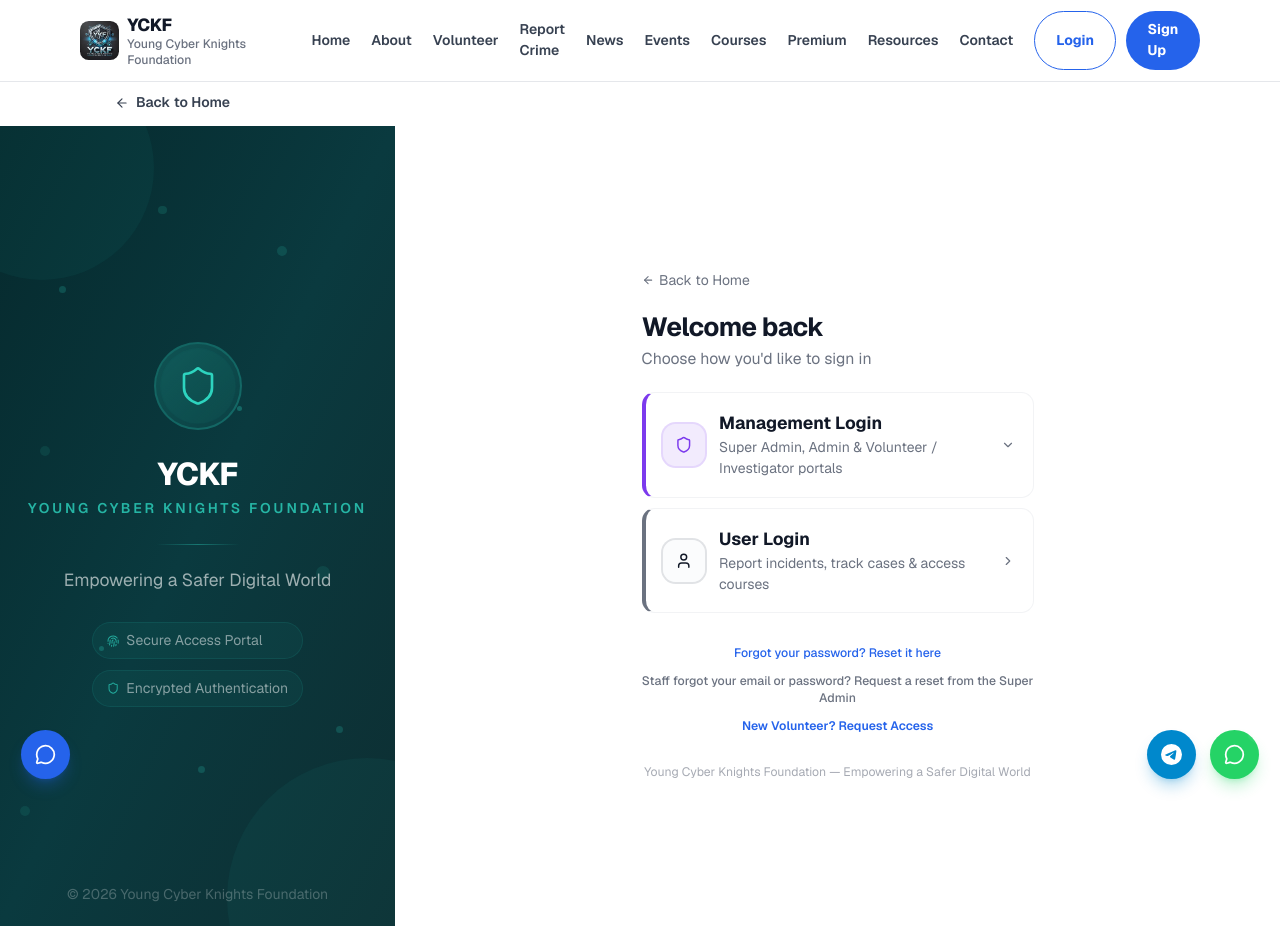
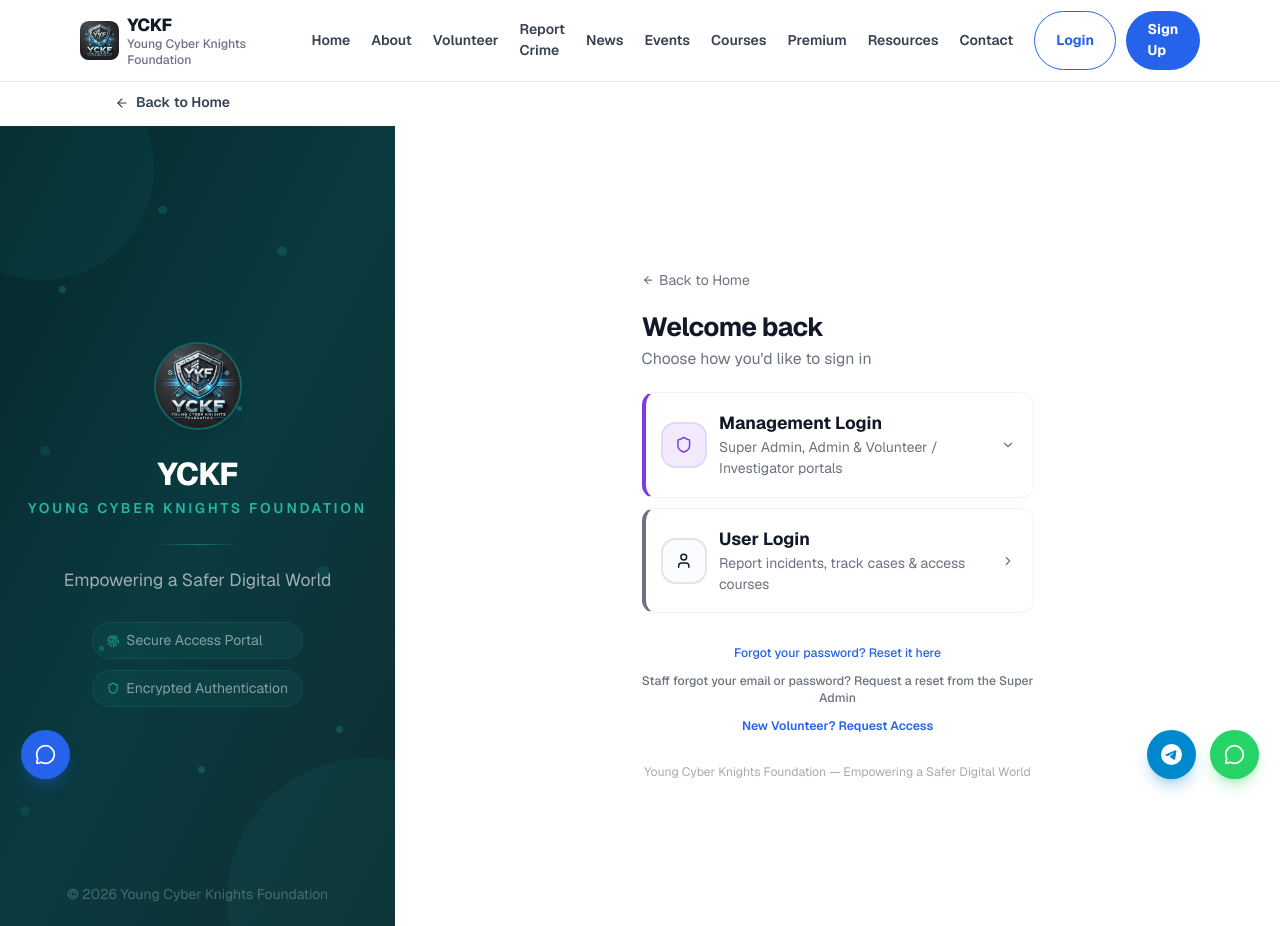
Before and after one commit to 123cyberstudent/yckf-platform, a Next.js app in the folder dashboard/: page /login in a window 1280 px wide. Built offline with nearby package versions, Linux system fonts and the light colour scheme.

Commit message:
feat(dashboard): use company logo across login, sidebar, site nav, and landing page

```diff
--- a/dashboard/app/page.tsx
+++ b/dashboard/app/page.tsx
@@ -440,7 +440,7 @@ export default function Page() {
         <footer className="border-t border-gray-200 bg-[#F8FAFC]">
           <div className="mx-auto flex max-w-7xl flex-col items-center gap-6 px-6 py-12 sm:flex-row sm:justify-between sm:px-10">
             <div className="flex items-center gap-3">
-              <img src="/images/logo.jpeg" alt="YCKF Logo" className="h-12 w-12 rounded-xl object-cover shadow-sm" />
+              <img src="/images/companylogo.png" alt="YCKF Logo" className="h-12 w-12 rounded-xl object-cover shadow-sm" />
               <span className="text-xl font-bold text-[#111827]">YCKF</span>
             </div>
             <p className="text-base text-gray-500">
--- a/dashboard/components/auth/login-form.tsx
+++ b/dashboard/components/auth/login-form.tsx
@@ -163,12 +163,15 @@ function BrandingPanel() {
 
       {/* Content */}
       <div className="relative z-10 flex flex-col items-center px-8 text-center">
-        {/* Shield logo with pulse ring */}
+        {/* Company logo with pulse ring */}
         <div className="relative mb-8">
           <div className="absolute inset-0 rounded-full bg-[#2DD4BF]/10" style={{ animation: 'pulse-ring 3s ease-out infinite' }} />
-          <div className="relative flex size-24 items-center justify-center rounded-full bg-gradient-to-br from-[#2DD4BF]/20 to-[#2DD4BF]/5 ring-2 ring-[#2DD4BF]/30">
-            <Shield className="size-12 text-[#2DD4BF]" strokeWidth={1.5} />
-          </div>
+          {/* eslint-disable-next-line @next/next/no-img-element */}
+          <img
+            src="/images/companylogo.png"
+            alt="YCKF Logo"
+            className="relative size-24 rounded-full object-cover shadow-lg ring-2 ring-[#2DD4BF]/30"
+          />
         </div>
 
         {/* Brand text */}
--- a/dashboard/components/dashboard/sidebar.tsx
+++ b/dashboard/components/dashboard/sidebar.tsx
@@ -116,9 +116,12 @@ export function DashboardSidebar() {
         <div className="h-full flex flex-col">
           <div className="p-5 border-b border-gray-100">
             <div className="flex items-center gap-3">
-              <div className="size-10 rounded-xl bg-[#06292D] flex items-center justify-center shadow-sm">
-                <Shield className="size-5 text-white" />
-              </div>
+              {/* eslint-disable-next-line @next/next/no-img-element */}
+              <img
+                src="/images/companylogo.png"
+                alt="YCKF"
+                className="size-10 rounded-xl object-cover shadow-sm"
+              />
               <div className="flex flex-col">
                 <span className="font-bold text-gray-900 tracking-tight">YCKF</span>
                 <span className="text-xs text-gray-400 font-medium">Security Portal</span>
--- a/dashboard/components/site-nav.tsx
+++ b/dashboard/components/site-nav.tsx
@@ -26,7 +26,7 @@ export function SiteNav() {
         <Link href="/" className="flex items-center gap-2.5">
           {/* eslint-disable-next-line @next/next/no-img-element */}
           <img
-            src="/images/logo.jpeg"
+            src="/images/companylogo.png"
             alt="YCKF Logo"
             className="h-11 w-11 rounded-lg object-cover"
           />
```
Also changed, not shown: dashboard/public/images/companylogo.png (added), dashboard/public/images/logo.jpeg.
